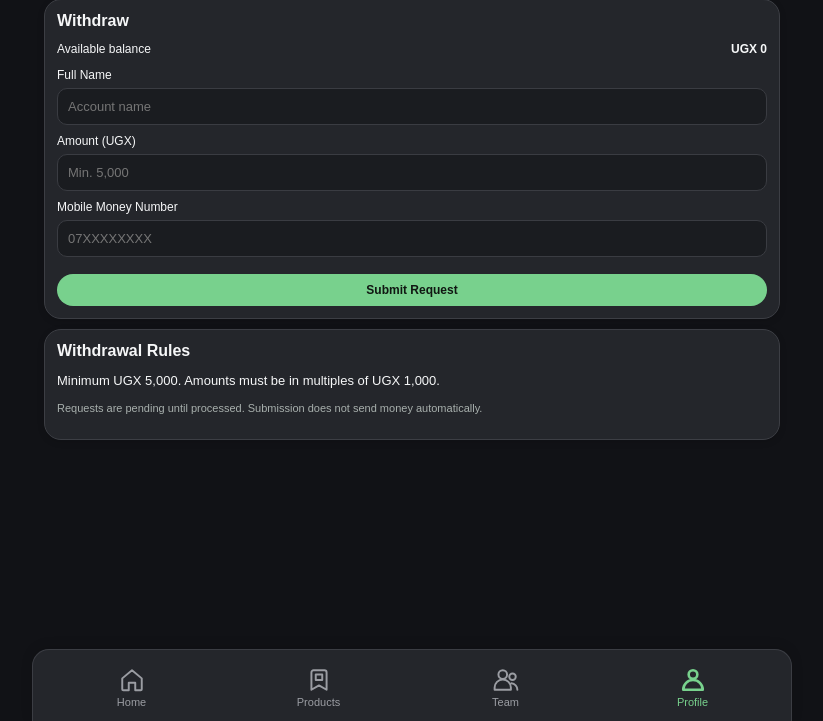
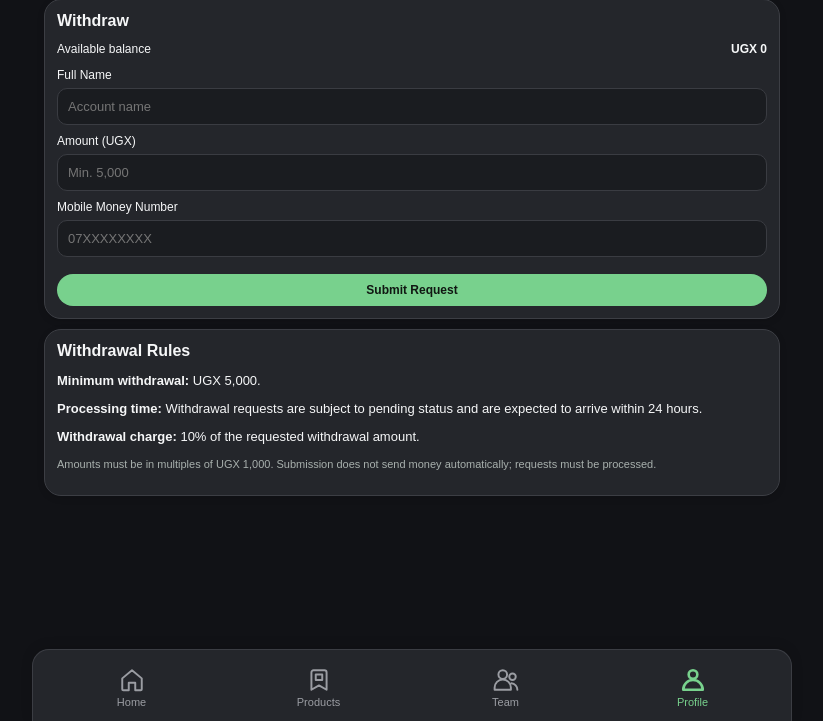
Before and after one commit to forextry298-del/NatureGrow-Creative-, a Flask app: page /withdraw in a window 1280 px wide. Shown: the part 79-800 px from the top of the page, without its empty margins (228-1051 px from the left). Run offline with Flask 3, Linux system fonts and the light colour scheme; the visitor is signed in with stand-in values (Sample User, id 1); data comes from the database, SQL or seed files in the repository.

Commit message:
Update withdrawal fee and balance deduction

```diff
--- a/app.py
+++ b/app.py
@@ -20,6 +20,17 @@ with con() as c:
  for column, definition in [("network", "TEXT DEFAULT ''"), ("reference", "TEXT DEFAULT ''")]:
   try: c.execute(f"ALTER TABLE requests ADD COLUMN {column} {definition}")
   except sqlite3.OperationalError: pass
+
+# Withdrawal fee and requested amount fields.
+with con() as c:
+ for column, definition in [
+  ("requested_amount", "INTEGER DEFAULT 0"),
+  ("fee", "INTEGER DEFAULT 0")
+ ]:
+  try:
+   c.execute(f"ALTER TABLE requests ADD COLUMN {column} {definition}")
+  except sqlite3.OperationalError:
+   pass
 
 def user():
  if "uid" not in session:return None
@@ -115,18 +126,40 @@ def withdraw():
  u=user()
  if request.method=="POST":
   try:a=int(request.form.get("amount","0"))
-  except:a=0
-  ph=request.form.get("phone","").strip();name=request.form.get("name","").strip()
-  if not name or not ph or a<5000 or a%1000:flash("Enter name, phone and amount of at least UGX 5,000 in multiples of 1,000.","error")
-  elif a>u["balance"]:flash("Insufficient available balance.","error")
+  except (ValueError, TypeError):a=0
+  ph=request.form.get("phone","").strip()
+  name=request.form.get("name","").strip()
+  if not name or not ph or a<5000 or a%1000:
+   flash("Enter your name, phone and an amount of at least UGX 5,000 in multiples of UGX 1,000.","error")
   else:
+   fee=a//10
+   payout=a-fee
+   now=datetime.now().isoformat()
    with con() as c:
-    pending=c.execute("SELECT COALESCE(SUM(amount),0) n FROM requests WHERE user_id=? AND kind='Withdrawal' AND status='Pending'",(u["id"],)).fetchone()["n"]
-    if a > u["balance"]-pending:
-     flash("Your amount exceeds the available balance after pending withdrawals.","error")
+    # Deduct the full request atomically; concurrent requests cannot overspend.
+    result=c.execute(
+     "UPDATE users SET balance=balance-? WHERE id=? AND balance>=?",
+     (a,u["id"],a)
+    )
+    if result.rowcount != 1:
+     flash("Insufficient available balance.","error")
      return redirect(url_for("withdraw"))
-    c.execute("INSERT INTO requests(user_id,kind,amount,phone,name,status,created) VALUES(?,?,?,?,?,?,?)",(u["id"],"Withdrawal",a,ph,name,"Pending",datetime.now().isoformat()))
-   flash("Withdrawal request submitted and is pending processing.");return redirect(url_for("history"))
+
+    # amount is the net payout; requested_amount and fee preserve the full breakdown.
+    c.execute("""INSERT INTO requests
+     (user_id,kind,amount,phone,name,status,created,requested_amount,fee)
+     VALUES(?,?,?,?,?,?,?,?,?)""",
+     (u["id"],"Withdrawal",payout,ph,name,"Pending",now,a,fee))
+
+    c.execute("""INSERT INTO tx
+     (user_id,kind,amount,note,status,created)
+     VALUES(?,?,?,?,?,?)""",
+     (u["id"],"Withdrawal",-a,
+      f"Request UGX {a:,}; fee UGX {fee:,}; payout UGX {payout:,}",
+      "Pending",now))
+
+   flash(f"Withdrawal submitted. UGX {a:,} deducted; fee UGX {fee:,}; payout UGX {payout:,} pending processing.")
+   return redirect(url_for("history"))
  return render_template("withdraw.html",u=u)
 @app.route("/checkin",methods=["GET","POST"])
 @need
--- a/templates/withdraw.html
+++ b/templates/withdraw.html
@@ -1 +1,6 @@
-{% extends "base.html" %}{% block heading %}Withdraw{% endblock %}{% block content %}<section class="card compact-card"><h2>Withdraw</h2><p class="balance-line">Available balance <b>{{money(u['balance'])}}</b></p><form method="post"><label>Full Name<input name="name" required placeholder="Account name"></label><label>Amount (UGX)<input type="number" name="amount" min="5000" step="1000" required placeholder="Min. 5,000"></label><label>Mobile Money Number<input name="phone" required inputmode="tel" placeholder="07XXXXXXXX"></label><button class="primary full">Submit Request</button></form></section><section class="card compact-card"><h2>Withdrawal Rules</h2><p>Minimum UGX 5,000. Amounts must be in multiples of UGX 1,000.</p><p class="muted tiny">Requests are pending until processed. Submission does not send money automatically.</p></section>{% endblock %}
+{% extends "base.html" %}{% block heading %}Withdraw{% endblock %}{% block content %}<section class="card compact-card"><h2>Withdraw</h2><p class="balance-line">Available balance <b>{{money(u['balance'])}}</b></p><form method="post"><label>Full Name<input name="name" required placeholder="Account name"></label><label>Amount (UGX)<input type="number" name="amount" min="5000" step="1000" required placeholder="Min. 5,000"></label><label>Mobile Money Number<input name="phone" required inputmode="tel" placeholder="07XXXXXXXX"></label><button class="primary full">Submit Request</button></form></section><section class="card compact-card"><h2>Withdrawal Rules</h2>
+<p><b>Minimum withdrawal:</b> UGX 5,000.</p>
+<p><b>Processing time:</b> Withdrawal requests are subject to pending status and are expected to arrive within 24 hours.</p>
+<p><b>Withdrawal charge:</b> 10% of the requested withdrawal amount.</p>
+<p class="muted tiny">Amounts must be in multiples of UGX 1,000. Submission does not send money automatically; requests must be processed.</p>
+</section>{% endblock %}
```
